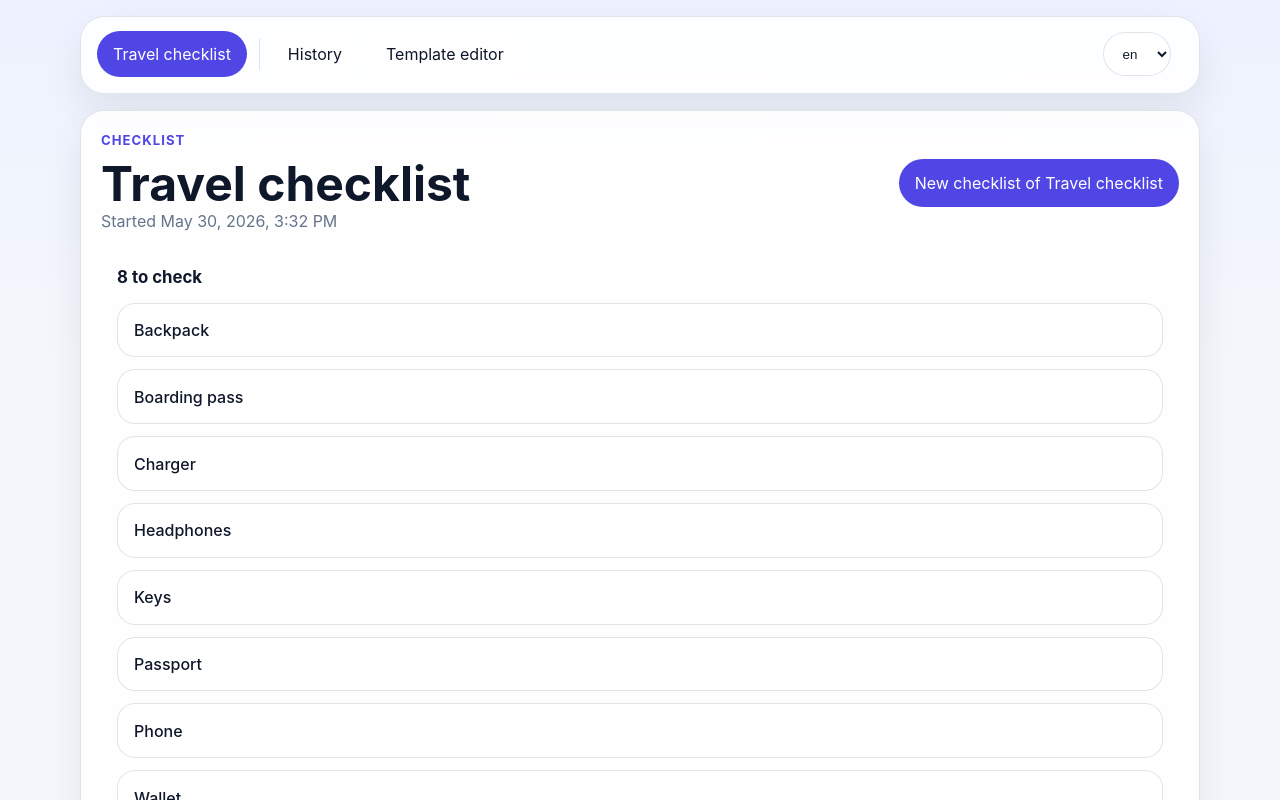
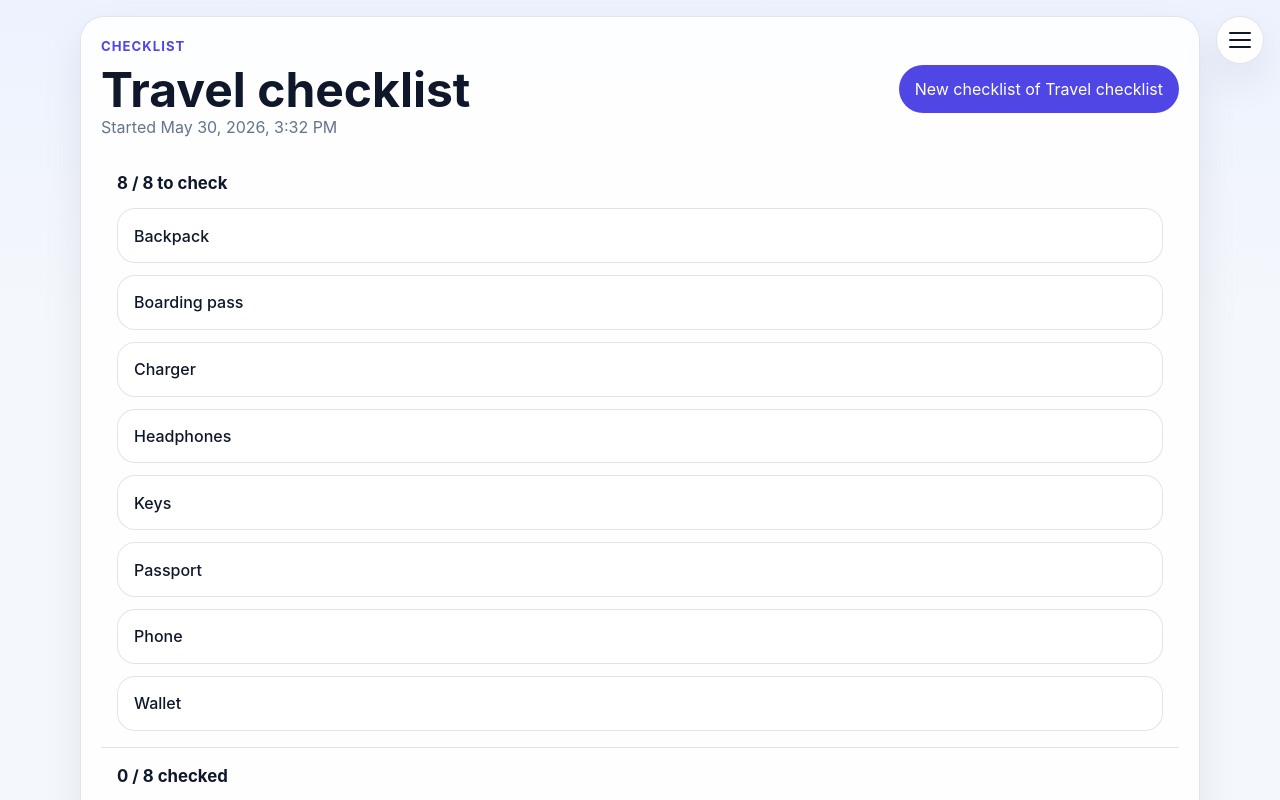
Before and after one commit to mtreinik/tarkistuslista, a React (Vite) app: page / in a window 1280 px wide. Shown: the top 800 px of the page. Built offline with nearby package versions, Linux system fonts and the light colour scheme.

Commit message:
Improve usability

```diff
--- a/src/App.css
+++ b/src/App.css
@@ -4,7 +4,6 @@
   padding: 1rem;
 }
 
-.top-tabs-panel,
 .hero-panel,
 .panel {
   background: var(--surface);
@@ -19,15 +18,110 @@
   padding: 1.25rem;
 }
 
-.top-tabs-panel {
-  padding: 0.875rem 1rem 1rem;
+.menu-toggle {
+  position: fixed;
+  top: calc(env(safe-area-inset-top, 0px) + 1rem);
+  right: calc(env(safe-area-inset-right, 0px) + 1rem);
+  z-index: 40;
+  width: 3rem;
+  height: 3rem;
+  display: grid;
+  align-content: center;
+  gap: 0.32rem;
+  padding: 0.75rem;
+  border: 1px solid var(--border);
+  border-radius: 999px;
+  background: color-mix(in srgb, var(--surface) 88%, white);
+  box-shadow: var(--shadow);
+  cursor: pointer;
 }
 
-.top-bar-row {
+.menu-toggle__line {
+  display: block;
+  width: 100%;
+  height: 2px;
+  border-radius: 999px;
+  background: var(--text-strong);
+  transition:
+    transform 160ms ease,
+    opacity 160ms ease;
+}
+
+.menu-toggle--open .menu-toggle__line:nth-child(1) {
+  transform: translateY(6px) rotate(45deg);
+}
+
+.menu-toggle--open .menu-toggle__line:nth-child(2) {
+  opacity: 0;
+}
+
+.menu-toggle--open .menu-toggle__line:nth-child(3) {
+  transform: translateY(-6px) rotate(-45deg);
+}
+
+.menu-backdrop {
+  position: fixed;
+  inset: 0;
+  z-index: 30;
+  border: 0;
+  background: rgb(15 23 42 / 0.36);
+  cursor: pointer;
+}
+
+.menu-drawer {
+  position: fixed;
+  top: 0;
+  right: 0;
+  bottom: 0;
+  z-index: 35;
+  width: min(22rem, calc(100vw - 1rem));
+  padding:
+    calc(env(safe-area-inset-top, 0px) + 4.75rem)
+    1rem
+    calc(env(safe-area-inset-bottom, 0px) + 1rem);
+  background: var(--surface);
+  border-left: 1px solid var(--border);
+  box-shadow: var(--shadow);
+  overflow-y: auto;
+}
+
+.menu-nav,
+.menu-section,
+.menu-list,
+.menu-language-picker {
   display: grid;
-  grid-template-columns: minmax(0, 1fr) auto;
   gap: 0.75rem;
-  align-items: center;
+}
+
+.menu-section__title,
+.menu-language-picker span {
+  margin: 0;
+  color: var(--muted);
+  font-size: 0.92rem;
+}
+
+.menu-separator {
+  height: 1px;
+  margin: 1rem 0;
+  background: var(--border);
+}
+
+.menu-button {
+  width: 100%;
+  text-align: left;
+}
+
+.menu-language-picker {
+  margin-top: 1rem;
+}
+
+.menu-language-picker select {
+  min-height: 2.75rem;
+  border-radius: 16px;
+  border: 1px solid var(--border);
+  background: var(--panel);
+  color: var(--text-strong);
+  padding: 0.5rem 0.9rem;
 }
 
 .eyebrow {
@@ -210,38 +304,6 @@
   font-weight: 700;
 }
 
-.tabs-scroll {
-  display: flex;
-  flex-wrap: wrap;
-  align-items: center;
-  gap: 0.75rem;
-  min-width: 0;
-}
-
-.tabs-separator {
-  width: 1px;
-  height: 2rem;
-  background: var(--border);
-  border-radius: 999px;
-  flex: 0 0 auto;
-}
-
-.language-picker {
-  display: flex;
-  align-items: center;
-  margin-left: auto;
-  flex: 0 0 auto;
-}
-
-.language-picker select {
-  min-height: 2.75rem;
-  border-radius: 999px;
-  border: 1px solid var(--border);
-  background: var(--panel);
-  color: var(--text-strong);
-  padding: 0.5rem 0.9rem;
-}
-
 .sr-only {
   position: absolute;
   width: 1px;
@@ -346,11 +408,15 @@
 
 .history-layout {
   grid-template-columns: minmax(15rem, 20rem) minmax(0, 1fr);
+  align-items: start;
 }
 
 .history-list {
   display: grid;
   gap: 0.75rem;
+  max-height: calc(100vh - 2rem);
+  overflow-y: auto;
+  align-content: start;
 }
 
 .history-card {
@@ -376,6 +442,10 @@
 .history-preview {
   display: grid;
   gap: 1rem;
+  align-content: start;
+  align-self: start;
+  position: sticky;
+  top: 1rem;
 }
 
 .empty-state,
@@ -419,6 +489,17 @@
     grid-template-columns: 1fr;
   }
 
+  .history-list {
+    max-height: none;
+    overflow: visible;
+  }
+
+  .history-preview {
+    position: static;
+    top: auto;
+    scroll-margin-top: 1rem;
+  }
+
   .primary-button,
   .secondary-button,
   .danger-button {
@@ -451,14 +532,6 @@
   .template-actions {
     justify-content: flex-end;
   }
-
-  .top-bar-row {
-    grid-template-columns: 1fr;
-  }
-
-  .top-tabs-panel {
-    padding-bottom: 1rem;
-  }
 }
 
 @keyframes move-item {
--- a/src/App.tsx
+++ b/src/App.tsx
@@ -1,7 +1,7 @@
 import type { FormEvent } from 'react'
 import { useEffect, useMemo, useRef, useState } from 'react'
 import './App.css'
-import { localeOptions, messages, toIntlLocale, type Locale } from './i18n'
+import { localeLabels, localeOptions, messages, toIntlLocale, type Locale } from './i18n'
 import {
   type AppState,
   type ChecklistInstance,
@@ -188,6 +188,7 @@ function App() {
   const [newChecklistTitle, setNewChecklistTitle] = useState('')
   const [newItemLabel, setNewItemLabel] = useState('')
   const [viewMode, setViewMode] = useState<ViewMode>('checklist')
+  const [isMenuOpen, setIsMenuOpen] = useState(false)
   const [isCreatingChecklist, setIsCreatingChecklist] = useState(false)
   const [movingItem, setMovingItem] = useState<{
     itemId: string
@@ -195,6 +196,8 @@ function App() {
   } | null>(null)
   const moveTimeoutRef = useRef<number | null>(null)
   const titleInputRef = useRef<HTMLInputElement | null>(null)
+  const addItemInputRef = useRef<HTMLInputElement | null>(null)
+  const historyPreviewRef = useRef<HTMLDivElement | null>(null)
   const text = messages[appState.locale]
 
   useEffect(() => {
@@ -218,6 +221,24 @@ function App() {
   useEffect(() => {
     document.documentElement.lang = toIntlLocale(appState.locale)
   }, [appState.locale])
+
+  useEffect(() => {
+    if (!isMenuOpen) {
+      return
+    }
+
+    const handleKeyDown = (event: KeyboardEvent) => {
+      if (event.key === 'Escape') {
+        setIsMenuOpen(false)
+      }
+    }
+
+    window.addEventListener('keydown', handleKeyDown)
+
+    return () => {
+      window.removeEventListener('keydown', handleKeyDown)
+    }
+  }, [isMenuOpen])
 
   const sortedTemplates = useMemo(
     () => [...appState.templates].sort((left, right) => byTitle(left, right, appState.locale)),
@@ -474,6 +495,13 @@ function App() {
     }))
 
     setNewItemLabel('')
+    window.requestAnimationFrame(() => {
+      addItemInputRef.current?.scrollIntoView({
+        behavior: 'smooth',
+        block: 'nearest',
+      })
+      addItemInputRef.current?.focus()
+    })
   }
 
   const handleRenameItem = (
@@ -582,75 +610,116 @@ function App() {
     })
   }
 
+  const handleSelectTemplate = (templateId: string) => {
+    setIsCreatingChecklist(false)
+    setViewMode('checklist')
+    setIsMenuOpen(false)
+    updateState((state) => ({
+      ...state,
+      selectedTemplateId: templateId,
+    }))
+  }
+
+  const handleSelectViewMode = (mode: ViewMode) => {
+    setIsCreatingChecklist(false)
+    setViewMode(mode)
+    setIsMenuOpen(false)
+  }
+
+  const handleSelectHistoryInstance = (instanceId: string) => {
+    updateState((state) => ({
+      ...state,
+      selectedHistoryInstanceId: instanceId,
+    }))
+
+    if (!window.matchMedia('(max-width: 860px)').matches) {
+      return
+    }
+
+    window.requestAnimationFrame(() => {
+      historyPreviewRef.current?.scrollIntoView({
+        behavior: 'smooth',
+        block: 'start',
+      })
+    })
+  }
+
   return (
     <main className="app-shell">
-      <section className="top-tabs-panel">
-        <div className="top-bar-row">
-          <div
-            className="tabs-scroll"
-            role="tablist"
-            aria-label={text.checklistTabsLabel}
+      <button
+        type="button"
+        className={isMenuOpen ? 'menu-toggle menu-toggle--open' : 'menu-toggle'}
+        aria-expanded={isMenuOpen}
+        aria-controls="app-menu-drawer"
+        aria-label={isMenuOpen ? text.closeMenu : text.openMenu}
+        onClick={() => setIsMenuOpen((open) => !open)}
       >
+        <span className="menu-toggle__line" aria-hidden="true" />
+        <span className="menu-toggle__line" aria-hidden="true" />
+        <span className="menu-toggle__line" aria-hidden="true" />
+      </button>
+
+      {isMenuOpen ? (
+        <>
+          <button
+            type="button"
+            className="menu-backdrop"
+            aria-label={text.closeMenu}
+            onClick={() => setIsMenuOpen(false)}
+          />
+          <aside className="menu-drawer" id="app-menu-drawer">
+            <nav className="menu-nav" aria-label={text.navigationLabel}>
+              <div className="menu-section">
+                <p className="menu-section__title">{text.checklistTabsLabel}</p>
+                <div className="menu-list">
                   {sortedTemplates.map((template) => (
                     <button
                       key={template.id}
                       type="button"
-                role="tab"
-                aria-selected={
-                  template.id === selectedTemplate.id && viewMode === 'checklist'
-                }
                       className={
                         template.id === selectedTemplate.id && viewMode === 'checklist'
-                    ? 'chip-button chip-button--active'
-                    : 'chip-button'
+                          ? 'chip-button chip-button--active menu-button'
+                          : 'chip-button menu-button'
                       }
-                onClick={() => {
-                  setIsCreatingChecklist(false)
-                  setViewMode('checklist')
-                  updateState((state) => ({
-                    ...state,
-                    selectedTemplateId: template.id,
-                  }))
-                }}
+                      onClick={() => handleSelectTemplate(template.id)}
                     >
                       {template.title}
                     </button>
                   ))}
-            <span className="tabs-separator" aria-hidden="true" />
+                </div>
+              </div>
+
+              <div className="menu-separator" aria-hidden="true" />
+
+              <div className="menu-section">
+                <div className="menu-list">
                   <button
                     type="button"
-              role="tab"
-              aria-selected={viewMode === 'history'}
                     className={
                       viewMode === 'history'
-                  ? 'chip-button chip-button--active'
-                  : 'chip-button'
+                        ? 'chip-button chip-button--active menu-button'
+                        : 'chip-button menu-button'
                     }
-              onClick={() => {
-                setIsCreatingChecklist(false)
-                setViewMode('history')
-              }}
+                    onClick={() => handleSelectViewMode('history')}
                   >
                     {text.history}
                   </button>
                   <button
                     type="button"
-              role="tab"
-              aria-selected={viewMode === 'template'}
                     className={
                       viewMode === 'template'
-                  ? 'chip-button chip-button--active'
-                  : 'chip-button'
+                        ? 'chip-button chip-button--active menu-button'
+                        : 'chip-button menu-button'
                     }
-              onClick={() => {
-                setIsCreatingChecklist(false)
-                setViewMode('template')
-              }}
+                    onClick={() => handleSelectViewMode('template')}
                   >
                     {text.templateEditor}
                   </button>
-            <label className="language-picker">
-              <span className="sr-only">{text.languageLabel}</span>
+                </div>
+              </div>
+
+              <label className="menu-language-picker">
+                <span>{text.languageLabel}</span>
                 <select
                   value={appState.locale}
                   aria-label={text.languageLabel}
@@ -663,14 +732,15 @@ function App() {
                 >
                   {localeOptions.map((locale) => (
                     <option key={locale} value={locale}>
-                    {locale}
+                      {localeLabels[locale]}
                     </option>
                   ))}
                 </select>
               </label>
-          </div>
-        </div>
-      </section>
+            </nav>
+          </aside>
+        </>
+      ) : null}
 
       {viewMode === 'checklist' ? (
       <section className="hero-panel">
@@ -692,7 +762,7 @@ function App() {
         </div>
         <div className="columns-grid columns-grid--split">
           <ChecklistColumn
-            title={text.toCheckTitle(uncheckedItems.length)}
+            title={text.toCheckTitle(uncheckedItems.length, activeInstance.items.length)}
             items={uncheckedItems}
             emptyMessage={text.everythingChecked}
             onItemPress={toggleItem}
@@ -700,7 +770,7 @@ function App() {
             movingDirection={movingItem?.direction === 'to-checked' ? movingItem.direction : null}
           />
           <ChecklistColumn
-            title={text.checkedTitle(checkedItems.length)}
+            title={text.checkedTitle(checkedItems.length, activeInstance.items.length)}
             items={checkedItems}
             emptyMessage={text.nothingCheckedYet}
             showOrder
@@ -815,6 +885,7 @@ function App() {
             <label className="field field--wide">
               <span>{text.addTemplateItem}</span>
               <input
+                ref={addItemInputRef}
                 type="text"
                 value={newItemLabel}
                 onChange={(event) => setNewItemLabel(event.target.value)}
@@ -857,12 +928,7 @@ function App() {
                     className={
                       selected ? 'history-card history-card--active' : 'history-card'
                     }
-                    onClick={() =>
-                      updateState((state) => ({
-                        ...state,
-                        selectedHistoryInstanceId: instance.id,
-                      }))
-                    }
+                    onClick={() => handleSelectHistoryInstance(instance.id)}
                   >
                     <strong>{instance.title}</strong>
                     <span>{text.started(formatStartedAt(instance.startedAt, appState.locale))}</span>
@@ -872,7 +938,7 @@ function App() {
               })}
             </div>
             {selectedHistoryInstance ? (
-              <div className="history-preview">
+              <div className="history-preview" ref={historyPreviewRef}>
                 <div className="history-preview__header">
                   <div>
                     <h3>{selectedHistoryInstance.title}</h3>
@@ -888,12 +954,18 @@ function App() {
                 </div>
                 <div className="columns-grid columns-grid--split">
                   <ChecklistColumn
-                    title={text.toCheckTitle(historyUncheckedItems.length)}
+                    title={text.toCheckTitle(
+                      historyUncheckedItems.length,
+                      selectedHistoryInstance.items.length,
+                    )}
                     items={historyUncheckedItems}
                     emptyMessage={text.everythingWasChecked}
                   />
                   <ChecklistColumn
-                    title={text.checkedTitle(historyCheckedItems.length)}
+                    title={text.checkedTitle(
+                      historyCheckedItems.length,
+                      selectedHistoryInstance.items.length,
+                    )}
                     items={historyCheckedItems}
                     emptyMessage={text.nothingWasChecked}
                     showOrder
--- a/src/i18n.ts
+++ b/src/i18n.ts
@@ -1,6 +1,11 @@
 export type Locale = 'en' | 'fi' | 'sw'
 
 export const localeOptions: Locale[] = ['en', 'fi', 'sw']
+export const localeLabels: Record<Locale, string> = {
+  en: 'English',
+  fi: 'Finnish (suomi)',
+  sw: 'Swedish (svenska)',
+}
 
 export function isLocale(value: unknown): value is Locale {
   return value === 'en' || value === 'fi' || value === 'sw'
@@ -23,6 +28,9 @@ type Messages = {
   history: string
   historyEmpty: string
   languageLabel: string
+  navigationLabel: string
+  openMenu: string
+  closeMenu: string
   checklistTabsLabel: string
   checklistTitleLabel: string
   checklistItemsLabel: string
@@ -45,8 +53,8 @@ type Messages = {
   newChecklistOf: (title: string) => string
   removeChecklistConfirm: (title: string) => string
   historySummary: (unchecked: number, checked: number) => string
-  toCheckTitle: (count: number) => string
-  checkedTitle: (count: number) => string
+  toCheckTitle: (count: number, total: number) => string
+  checkedTitle: (count: number, total: number) => string
   editItemAria: (label: string) => string
 }
 
@@ -57,6 +65,9 @@ export const messages: Record<Locale, Messages> = {
     history: 'History',
     historyEmpty: 'Start a new checklist to begin building history.',
     languageLabel: 'Language',
+    navigationLabel: 'App navigation',
+    openMenu: 'Open menu',
+    closeMenu: 'Close menu',
     checklistTabsLabel: 'Checklist titles',
     checklistTitleLabel: 'Checklist title',
     checklistItemsLabel: 'Checklist items',
@@ -81,8 +92,8 @@ export const messages: Record<Locale, Messages> = {
       `Are you sure you want to remove checklist '${title}'?`,
     historySummary: (unchecked, checked) =>
       `${unchecked} unchecked / ${checked} checked`,
-    toCheckTitle: (count) => `${count} to check`,
-    checkedTitle: (count) => `${count} checked`,
+    toCheckTitle: (count, total) => `${count} / ${total} to check`,
+    checkedTitle: (count, total) => `${count} / ${total} checked`,
     editItemAria: (label) => `Edit ${label}`,
   },
   fi: {
@@ -91,6 +102,9 @@ export const messages: Record<Locale, Messages> = {
     history: 'Historia',
     historyEmpty: 'Aloita uusi tarkistuslista, niin historiaa alkaa kertyä.',
     languageLabel: 'Kieli',
+    navigationLabel: 'Sovelluksen valikko',
+    openMenu: 'Avaa valikko',
+    closeMenu: 'Sulje valikko',
     checklistTabsLabel: 'Tarkistuslistat',
     checklistTitleLabel: 'Tarkistuslistan nimi',
     checklistItemsLabel: 'Tarkistuslistan kohdat',
@@ -115,8 +129,8 @@ export const messages: Record<Locale, Messages> = {
       `Haluatko varmasti poistaa tarkistuslistan '${title}'?`,
     historySummary: (unchecked, checked) =>
       `${unchecked} tarkistamatta / ${checked} tarkistettu`,
-    toCheckTitle: (count) => `${count} tarkistamatta`,
-    checkedTitle: (count) => `${count} tarkistettu`,
+    toCheckTitle: (count, total) => `${count} / ${total} tarkistamatta`,
+    checkedTitle: (count, total) => `${count} / ${total} tarkistettu`,
     editItemAria: (label) => `Muokkaa kohtaa ${label}`,
   },
   sw: {
@@ -125,6 +139,9 @@ export const messages: Record<Locale, Messages> = {
     history: 'Historik',
     historyEmpty: 'Starta en ny checklista för att börja bygga historik.',
     languageLabel: 'Språk',
+    navigationLabel: 'Appnavigering',
+    openMenu: 'Öppna meny',
+    closeMenu: 'Stäng meny',
     checklistTabsLabel: 'Checklistor',
     checklistTitleLabel: 'Checklistans namn',
     checklistItemsLabel: 'Checklistans punkter',
@@ -150,8 +167,8 @@ export const messages: Record<Locale, Messages> = {
       `Är du säker på att du vill ta bort checklistan '${title}'?`,
     historySummary: (unchecked, checked) =>
       `${unchecked} okontrollerade / ${checked} kontrollerade`,
-    toCheckTitle: (count) => `${count} att kontrollera`,
-    checkedTitle: (count) => `${count} kontrollerade`,
+    toCheckTitle: (count, total) => `${count} / ${total} att kontrollera`,
+    checkedTitle: (count, total) => `${count} / ${total} kontrollerade`,
     editItemAria: (label) => `Redigera ${label}`,
   },
 }
```
Lines whose indentation alone changed are shown as unchanged.
